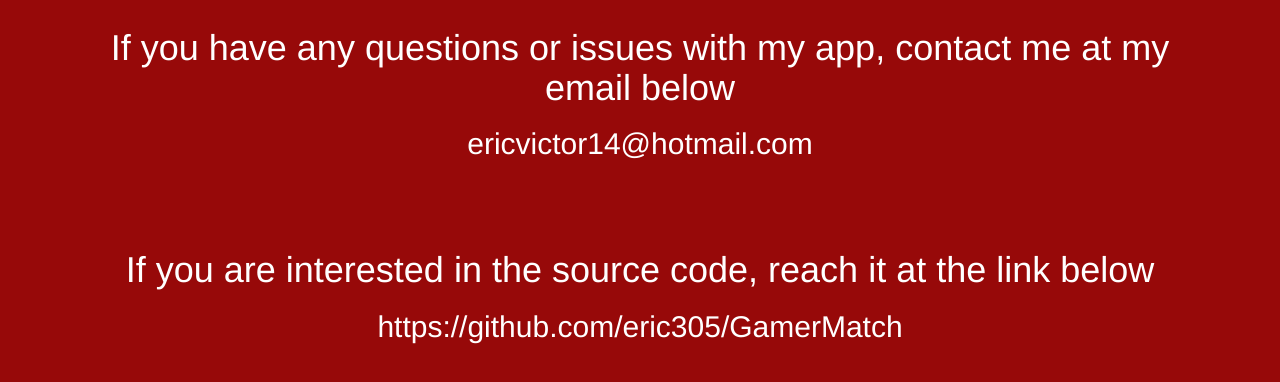
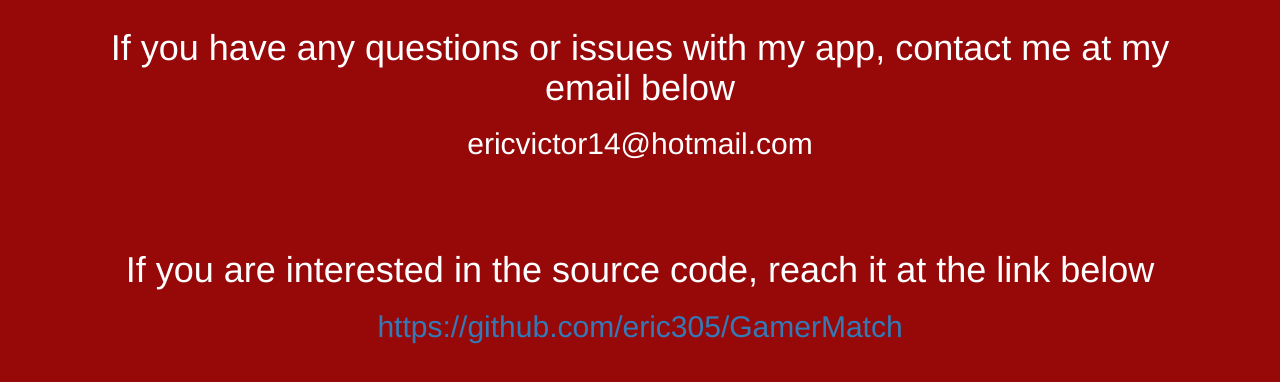
Before and after one commit to EricRado/GamerMatchWebsite, a website: page dist/index.html in a window 1280 px wide. Shown: the part 330-712 px from the top of the page. Drawn offline with nearby package versions, Linux system fonts and the light colour scheme.

Commit message:
Added anchor tags to website link

```diff
--- a/dist/index.html
+++ b/dist/index.html
@@ -49,7 +49,7 @@
     <div class="row" style="padding: 30px">
         <div class="text-center">
             <h1>If you are interested in the source code, reach it at the link below </h1>
-            <h2>https://github.com/eric305/GamerMatch</h2>
+            <h2><a href="https://github.com/eric305/GamerMatch">https://github.com/eric305/GamerMatch</a></h2>
         </div>
     </div>
 
```
